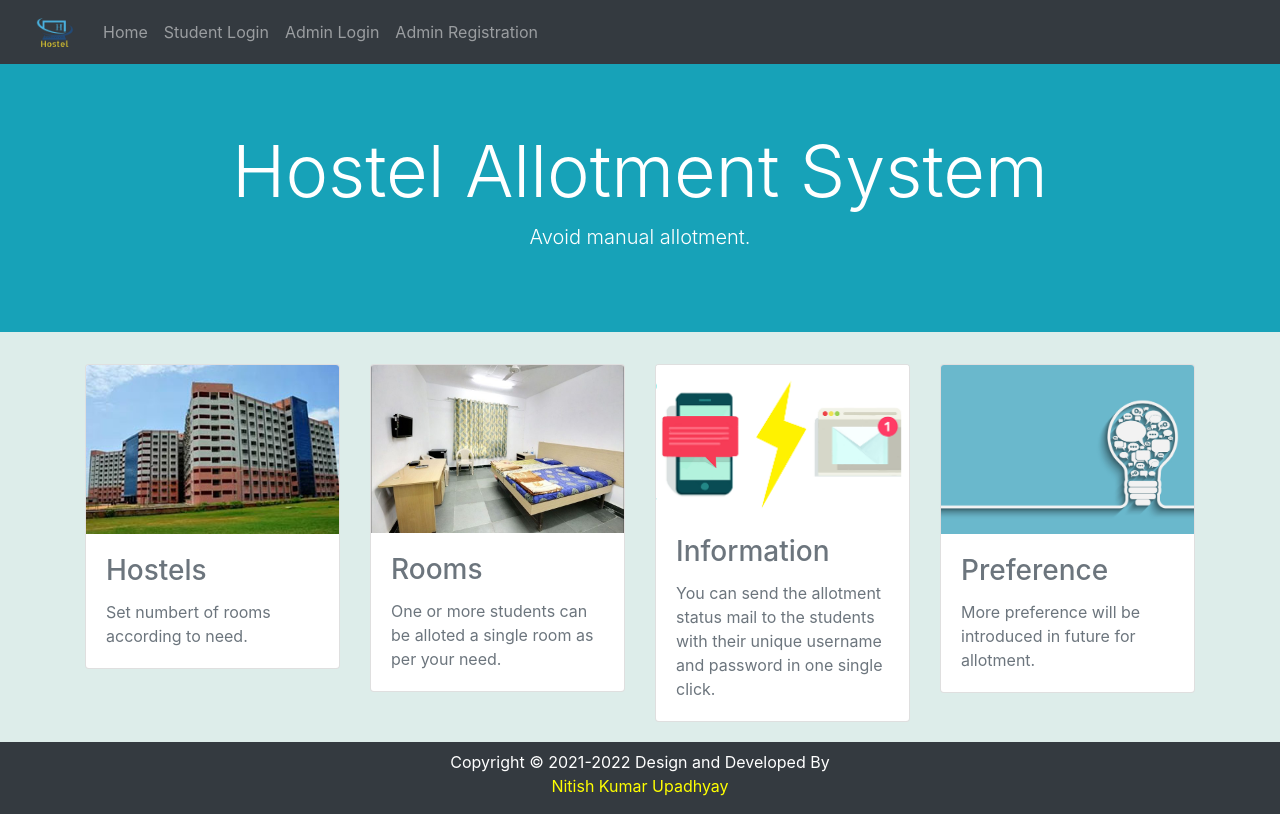
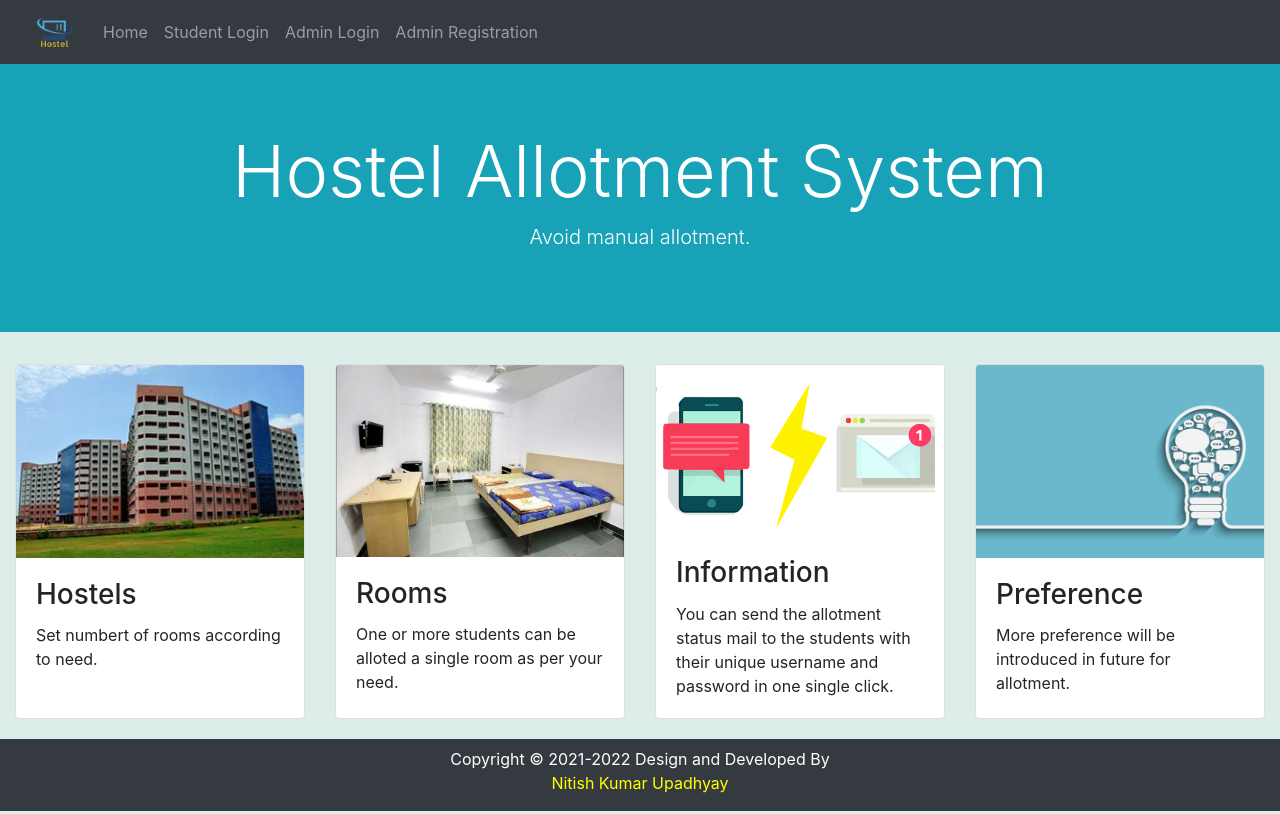
Before and after one commit to nitishup94/Hostel_Allotment_Frontend, a Vue app: page / in a window 1280 px wide. Built offline with nearby package versions, Linux system fonts and the light colour scheme.

Commit message:
card height set

```diff
--- a/package.json
+++ b/package.json
@@ -10,6 +10,7 @@
   "dependencies": {
     "axios": "^1.1.3",
     "core-js": "^3.8.3",
+    "file-server": "^2.2.1",
     "jspdf": "^2.5.1",
     "jspdf-autotable": "^3.5.25",
     "read-excel-file": "^5.5.3",
--- a/src/components/AdminLogin.vue
+++ b/src/components/AdminLogin.vue
@@ -52,12 +52,12 @@ export default {
 
            //set login status and set value in localstorage for display data
            localStorage.setItem("admin_status",true);
-           localStorage.setItem("admin_name",response.data[0].name);
-           localStorage.setItem("admin_college",response.data[0].college);
+           localStorage.setItem("admin_name",response.data.name);
+           localStorage.setItem("admin_college",response.data.college);
 
 
            //goto the dashboard
-           this.$router.push('/admin/'+response.data[0]._id)
+           this.$router.push('/admin/'+response.data.aid)
 
         }).catch((err)=>{
           alert("User not found !");
--- a/src/components/HomePage.vue
+++ b/src/components/HomePage.vue
@@ -7,12 +7,12 @@
         </div>
       </div>
 
-      <div class="container text-muted">
+      <div class="container-fluid content-row">
         <!-- Cards -->
 
          <div class="row">
-          <div class="col-md-6 col-lg-3">
-            <div class="card">
+          <div class="col-sm-12 col-lg-3">
+            <div class="card  h-100">
               <img class="card-img-top img-fluid" src="../assets/hostel.jpg" alt="" />
               <div class="card-body">
                 <h3 class="card-title">Hostels</h3>
@@ -22,8 +22,8 @@
               </div>
             </div>
           </div>
-          <div class="col-md-6 col-lg-3">
-            <div class="card">
+          <div class="col-sm-12 col-lg-3">
+            <div class="card  h-100">
               <img class="card-img-top img-fluid" src="../assets/rooms.jpg" alt="" />
               <div class="card-body">
                 <h3 class="card-title">Rooms</h3>
@@ -33,8 +33,8 @@
               </div>
             </div>
           </div>
-          <div class="col-md-6 col-lg-3">
-            <div class="card">
+          <div class="col-sm-12 col-lg-3">
+            <div class="card  h-100">
               <img class="card-img-top img-fluid" src="../assets/ctree.jpg" alt="" />
               <div class="card-body">
                 <h3 class="card-title">Information</h3>
@@ -44,8 +44,8 @@
               </div>
             </div>
           </div>
-          <div class="col-md-6 col-lg-3">
-            <div class="card">
+           <div class="col-sm-12 col-lg-3">
+            <div class="card  h-100">
               <img class="card-img-top img-fluid" src="../assets/upcomming.jpg" alt="" />
               <div class="card-body">
                 <h3 class="card-title">Preference</h3>
```
Also changed, not shown: 2 other files (tests, documents, lock files or other folders).
